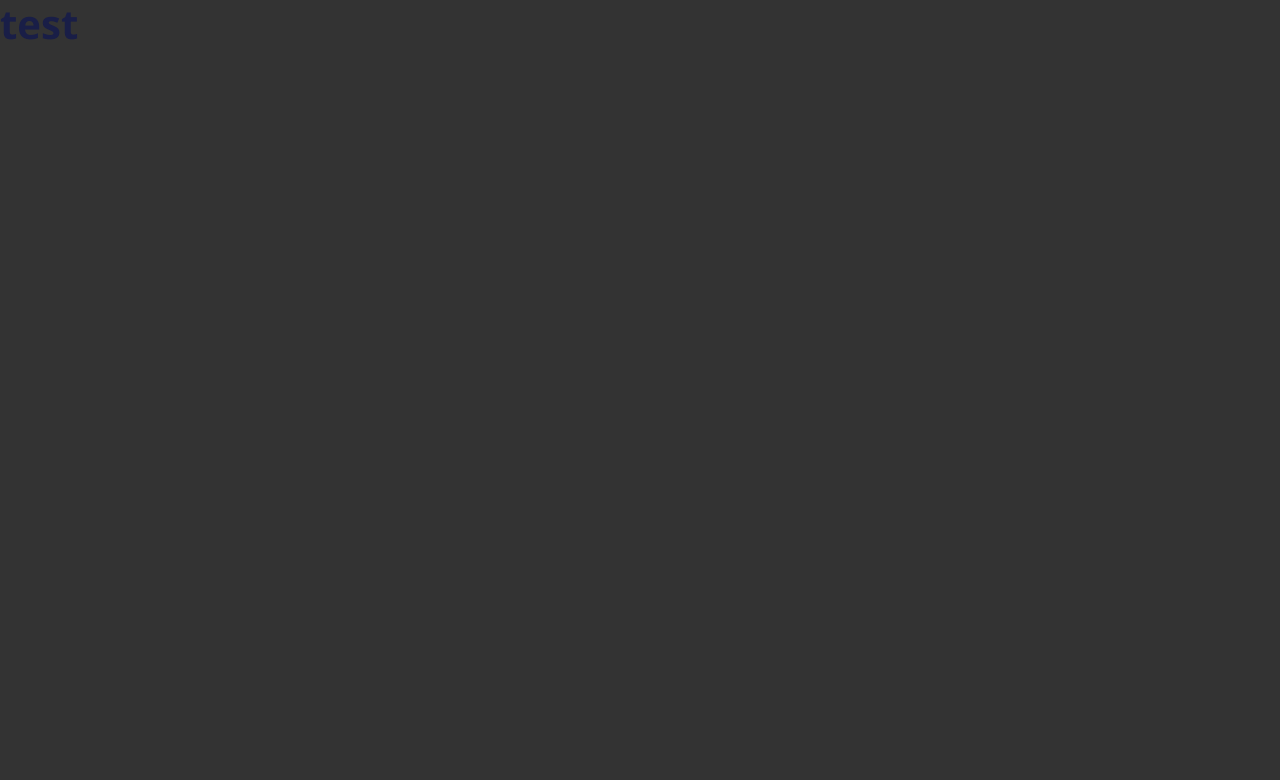
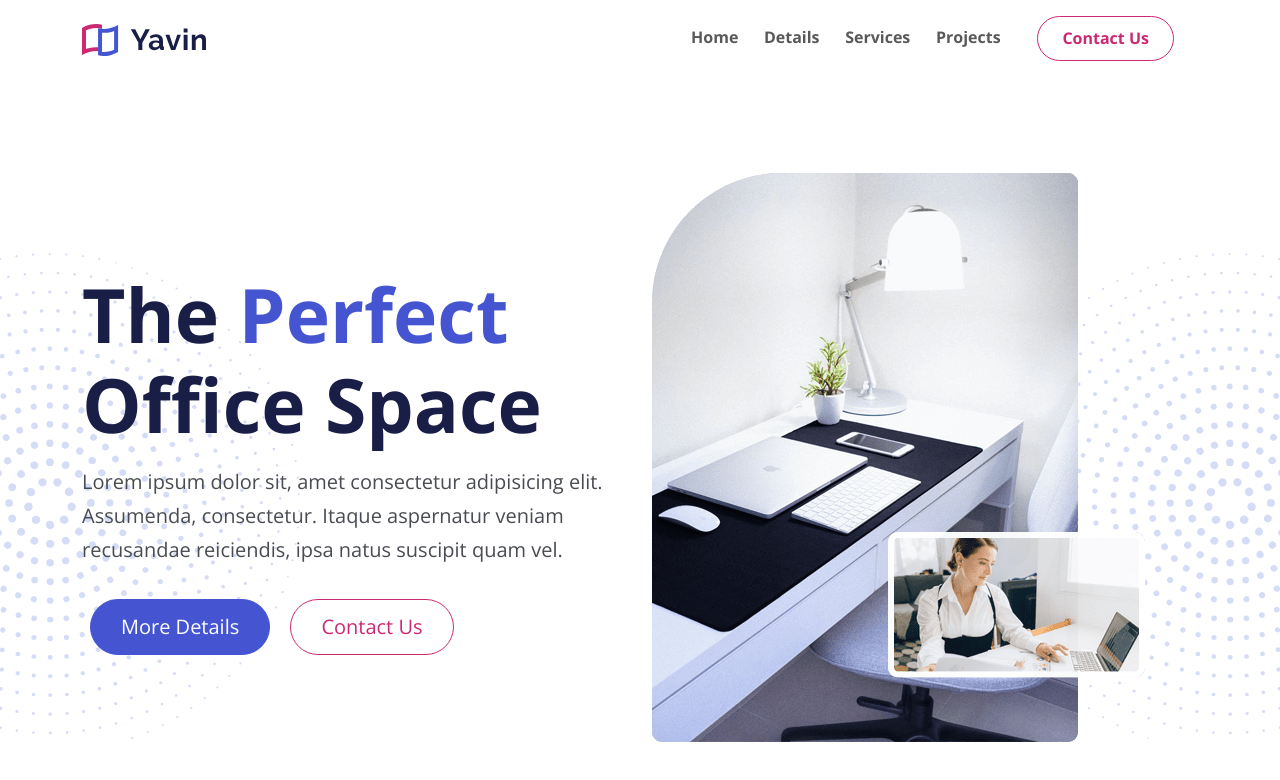
Before and after one commit to dmurawski/bootstrap, a website: page project-starter/index.html in a window 1280 px wide. Drawn offline with nearby package versions, Linux system fonts and the light colour scheme; files that its build step writes are made by us from their sources.

Commit message:
add nav and header

```diff
--- a/project-starter/index.html
+++ b/project-starter/index.html
@@ -22,7 +22,90 @@
     <link rel="icon" href="images/favicon.png" />
   </head>
   <body>
-    <h1>test</h1>
+    <!-- Navbar -->
+    <nav class="navbar navbar-expand-lg sticky-top navbar-light">
+      <div class="container">
+        <a href="#" class="navbar-brand">
+          <img src="images/logo.svg" width="124" alt="" />
+        </a>
+        <button
+          class="navbar-toggler"
+          type="button"
+          data-bs-toggle="collapse"
+          data-bs-target="#navbarNavDropdown"
+          aria-controls="navbarNavDropdown"
+          aria-expanded="false"
+          aria-label="Toggle navigation"
+        >
+          <span class="navbar-toggler-icon"></span>
+        </button>
+        <div class="collapse navbar-collapse" id="navbarNavDropdown">
+          <ul class="navbar-nav ms-auto">
+            <li class="nav-item">
+              <a href="/#home" aria-current="page" class="nav-link">Home</a>
+            </li>
+            <li class="nav-item">
+              <a href="#details" class="nav-link">Details</a>
+            </li>
+            <li class="nav-item">
+              <a href="#services" class="nav-link">Services</a>
+            </li>
+            <li class="nav-item">
+              <a href="#projects" class="nav-link">Projects</a>
+            </li>
+            <li class="nav-item">
+              <a
+                href="#contact"
+                class="nav-link btn btn-outline-secondary px-4 mx-4"
+                >Contact Us</a
+              >
+            </li>
+          </ul>
+        </div>
+      </div>
+    </nav>
+
+    <!-- Header -->
+
+    <header class="header position-relative mt-6 overflow-hidden">
+      <img
+        src="images/decoration-star.svg"
+        alt=""
+        class="decoration-star position-absolute"
+      />
+      <img
+        src="images/decoration-star.svg"
+        alt=""
+        class="decoration-star-2 position-absolute"
+      />
+      <div class="container position-relative z-3">
+        <div class="row">
+          <div class="col-lg-6">
+            <div class="mt-6">
+              <h1 class="xl-text">
+                The <span class="text-primary">Perfect</span> Office Space
+              </h1>
+              <p class="lead mb-4">
+                Lorem ipsum dolor sit, amet consectetur adipisicing elit.
+                Assumenda, consectetur. Itaque aspernatur veniam recusandae
+                reiciendis, ipsa natus suscipit quam vel.
+              </p>
+              <a href="#intro" class="btn btn-primary btn-lg m-2"
+                >More Details</a
+              >
+              <a href="#contact" class="btn btn-outline-secondary btn-lg m-2"
+                >Contact Us</a
+              >
+            </div>
+          </div>
+          <div class="col-lg-6">
+            <div class="image-container">
+              <img src="images/header.png" alt="" class="img-fluid" />
+            </div>
+          </div>
+        </div>
+      </div>
+    </header>
     <!-- bootstrap js -->
     <script src="js/bootstrap.bundle.min.js"></script>
     <script src="js/script.js"></script>
--- a/project-starter/js/script.js
+++ b/project-starter/js/script.js
@@ -0,0 +1,17 @@
+function userScroll() {
+  const navbar = document.querySelector(".navbar");
+  const toTopBtn = document.querySelector("#to-top");
+
+  window.addEventListener("scroll", () => {
+    if (window.scrollY > 50) {
+      navbar.classList.add("navbar-sticky");
+      toTopBtn.classList.add("show");
+    } else {
+      navbar.classList.remove("navbar-sticky");
+      toTopBtn.classList.remove("show");
+    }
+  });
+}
+
+// Event Listeners
+document.addEventListener("DOMContentLoaded", userScroll);
--- a/project-starter/scss/styles.scss
+++ b/project-starter/scss/styles.scss
@@ -1,5 +1,75 @@
-$primary: #333;
+.xl-text {
+  font-size: 75px;
+}
 
-body {
-  background-color: $primary;
+.btn.btn-outline-secondary.nav-link {
+  border: 1px solid var(--bs-secondary) !important;
 }
+
+.btn-outline-secondary {
+  color: var(--bs-secondary);
+}
+
+.btn-outline-secondary {
+  &:hover {
+    color: #fff;
+  }
+}
+
+.header .decoration-star {
+  top: 80px;
+  left: -200px;
+  width: 500px;
+  opacity: 0.7;
+}
+
+.header .decoration-star-2 {
+  top: 80px;
+  right: -200px;
+  width: 500px;
+  opacity: 0.7;
+}
+
+.navbar {
+  transition: all 0.5s ease-in-out;
+}
+
+.navbar-sticky {
+  background: #fff;
+  opacity: 0.9;
+  box-shadow: 0 0 10px rgba(0, 0, 0, 0.5);
+}
+
+@media (max-width: 992px) {
+  .xl-text {
+    font-size: 50px;
+  }
+
+  .navbar {
+    .btn-outline-secondary {
+      margin-top: 20px;
+    }
+  }
+
+  .header {
+    margin-top: 0 !important;
+    text-align: center;
+  }
+
+  .header .decoration-star {
+    left: -100px;
+    width: 250px;
+  }
+
+  .header .decoration-star-2 {
+    right: -100px;
+    width: 250px;
+  }
+
+  .header .image-container {
+    margin-top: 30px;
+  }
+}
+
+@media (max-width: 576px) {
+}
```
Also changed, not shown: project-starter/css/styles.css (added).
